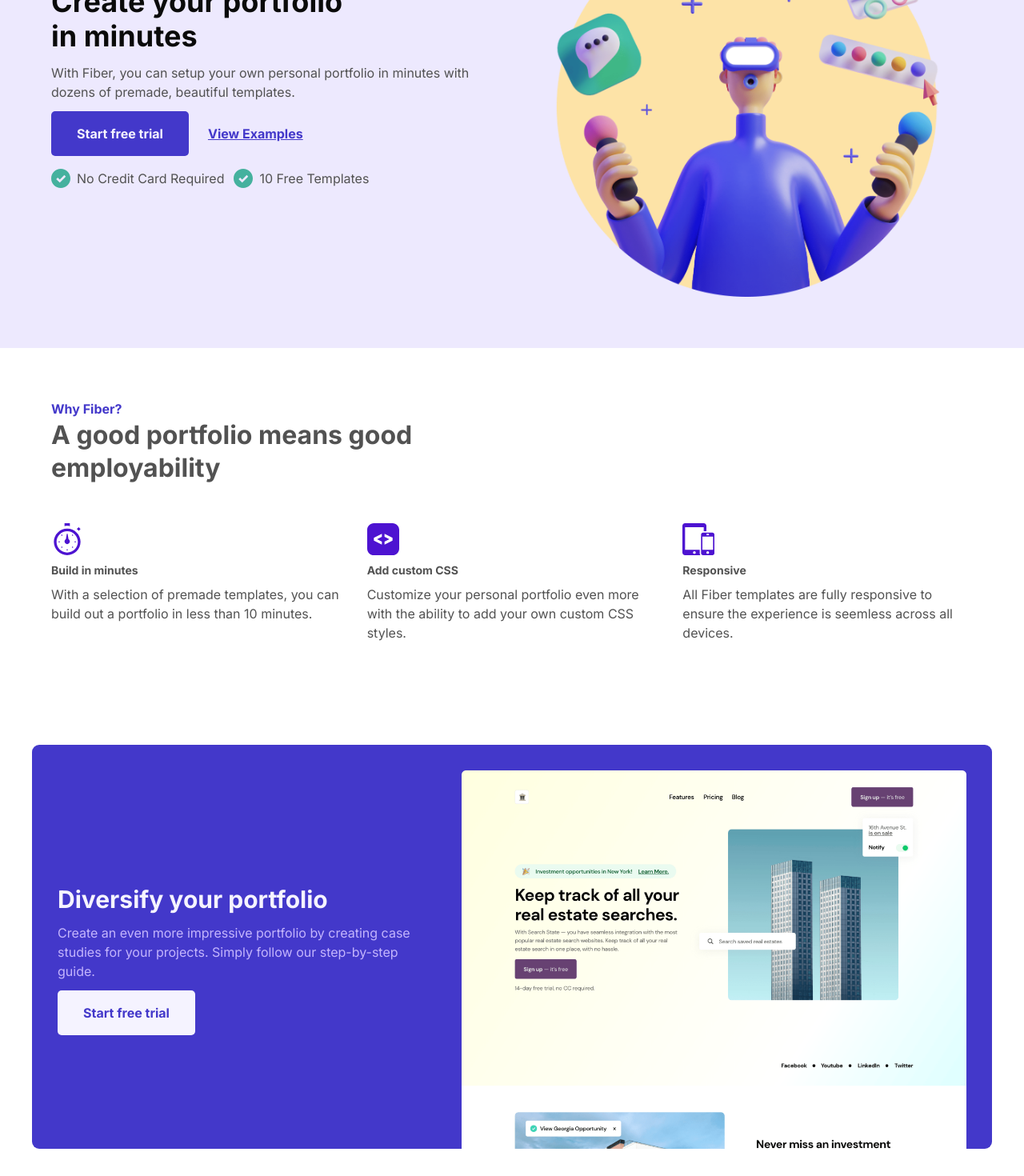
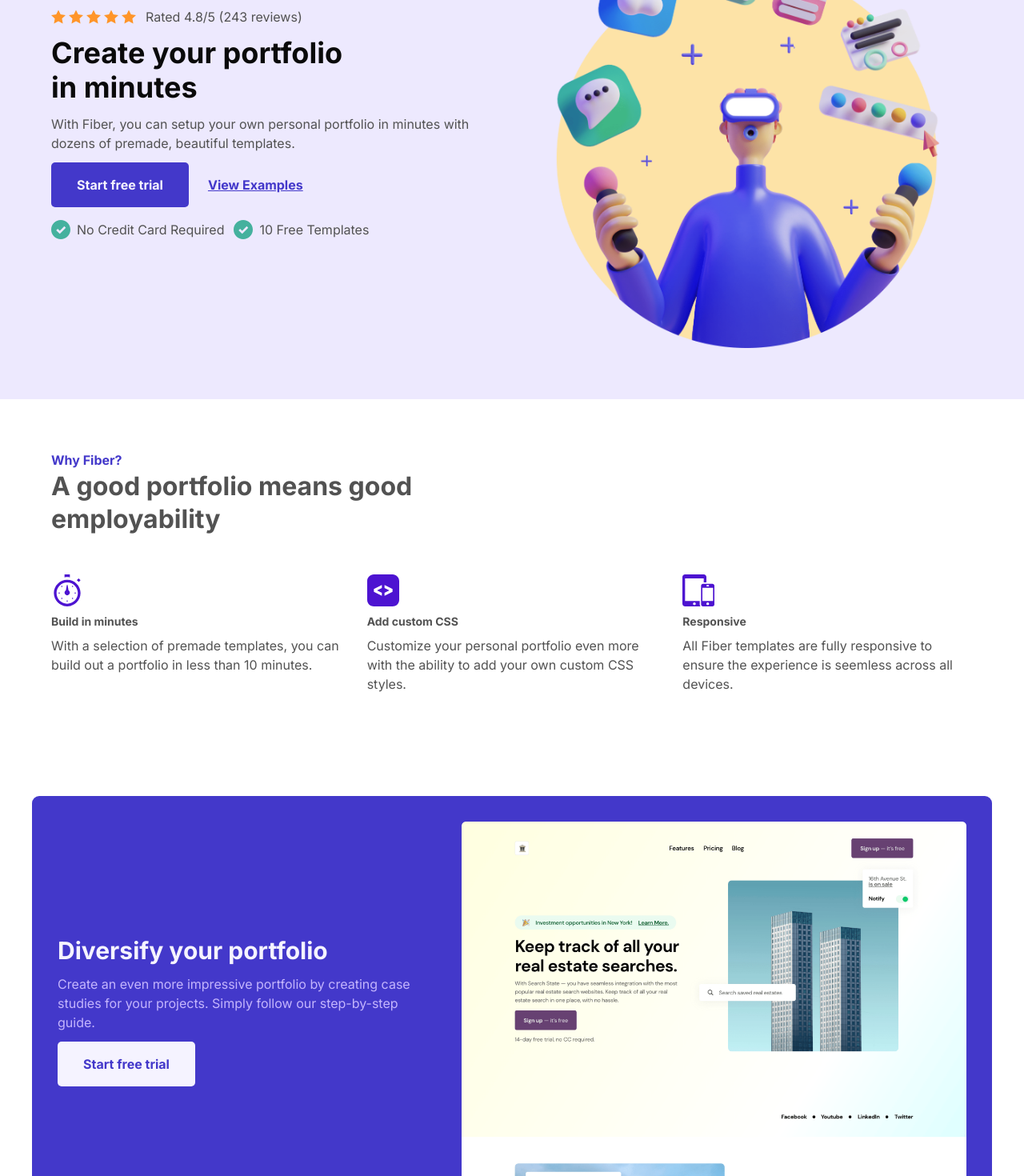
Before and after one commit to mjamecny/fiber-landing-page, a React (Vite) app: page / in a window 1280 px wide. Shown: the part 260-1730 px from the top of the page at 80% size. Built offline with nearby package versions, Linux system fonts and the light colour scheme.

Commit message:
change button for Link router component

```diff
--- a/src/Cta.jsx
+++ b/src/Cta.jsx
@@ -1,3 +1,4 @@
+import { Link } from "react-router-dom"
 import styled from "styled-components"
 
 const StyledCta = styled.section`
@@ -39,13 +40,14 @@
   gap: 1.2rem;
 `
 
-const Button = styled.button`
+const Button = styled(Link)`
   font-weight: 700;
   color: var(--color-indigo-700);
   background-color: var(--color-violet-50);
   border: none;
   border-radius: 5px;
   padding: 1.6rem 3.2rem;
+  text-align: center;
 
   @media (min-width: 768px) {
     align-self: start;
@@ -66,7 +68,7 @@
             Create an even more impressive portfolio by creating case studies
             for your projects. Simply follow our step-by-step guide.
           </Content>
-          <Button>Start free trial</Button>
+          <Button to="/signup">Start free trial</Button>
         </ContentContainer>
         <Image src="page_img.png" alt="" />
       </Container>
--- a/src/Hero.jsx
+++ b/src/Hero.jsx
@@ -1,8 +1,13 @@
+import { Link } from "react-router-dom"
 import styled from "styled-components"
 
 const StyledHero = styled.section`
   background-color: var(--color-violet-200);
   padding-bottom: 6.4rem;
+
+  @media (min-width: 768px) {
+    padding-top: 6.4rem;
+  }
 `
 
 const Container = styled.div`
@@ -78,13 +83,14 @@
   }
 `
 
-const Button = styled.button`
+const Button = styled(Link)`
   font-weight: 700;
   border: none;
   border-radius: 5px;
   padding: 1.6rem 3.2rem;
   background-color: var(--color-indigo-700);
   color: var(--color-violet-50);
+  text-align: center;
 `
 
 const ButtonLink = styled.a`
@@ -136,7 +142,7 @@
             with dozens of premade, beautiful templates.
           </Description>
           <ButtonContainer>
-            <Button>Start free trial</Button>
+            <Button to="/signup">Start free trial</Button>
             <ButtonLink href="#">View Examples</ButtonLink>
           </ButtonContainer>
           <RegisterList>
```
